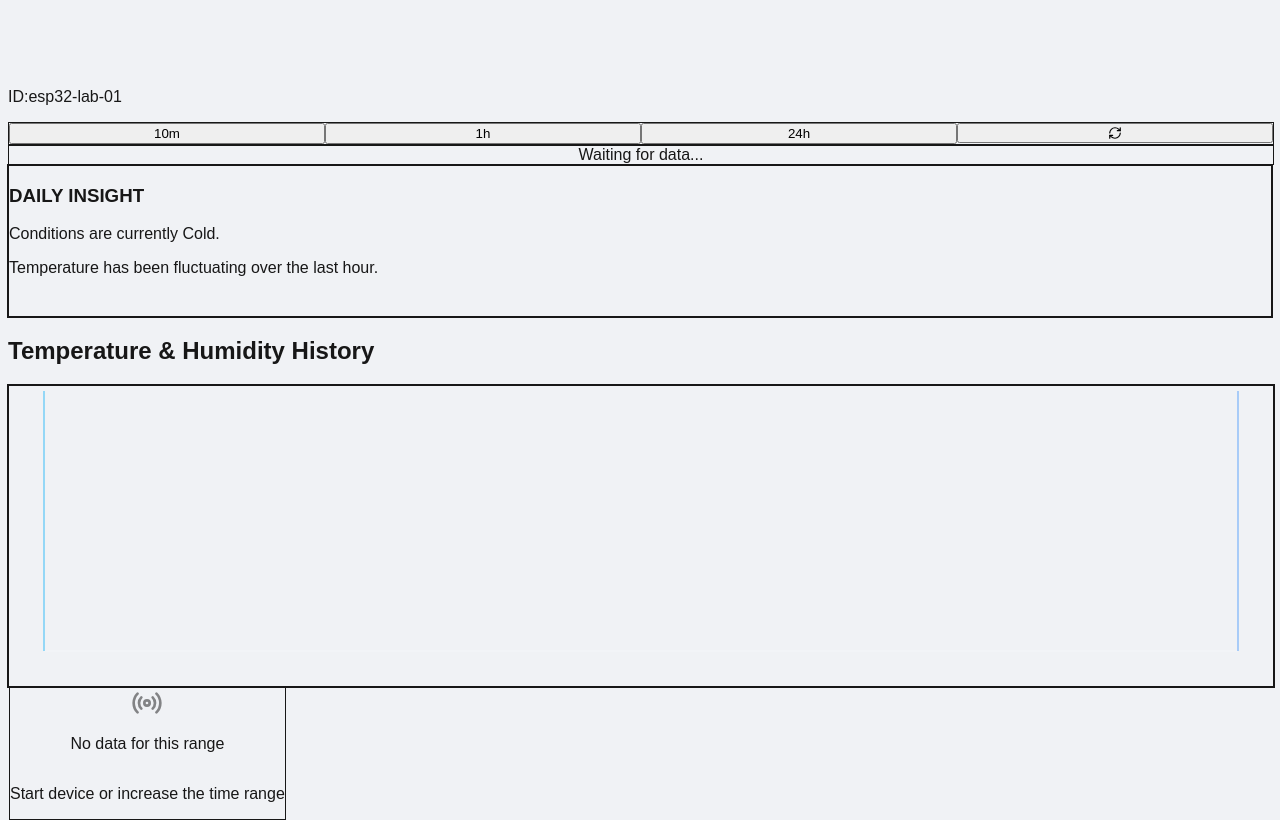
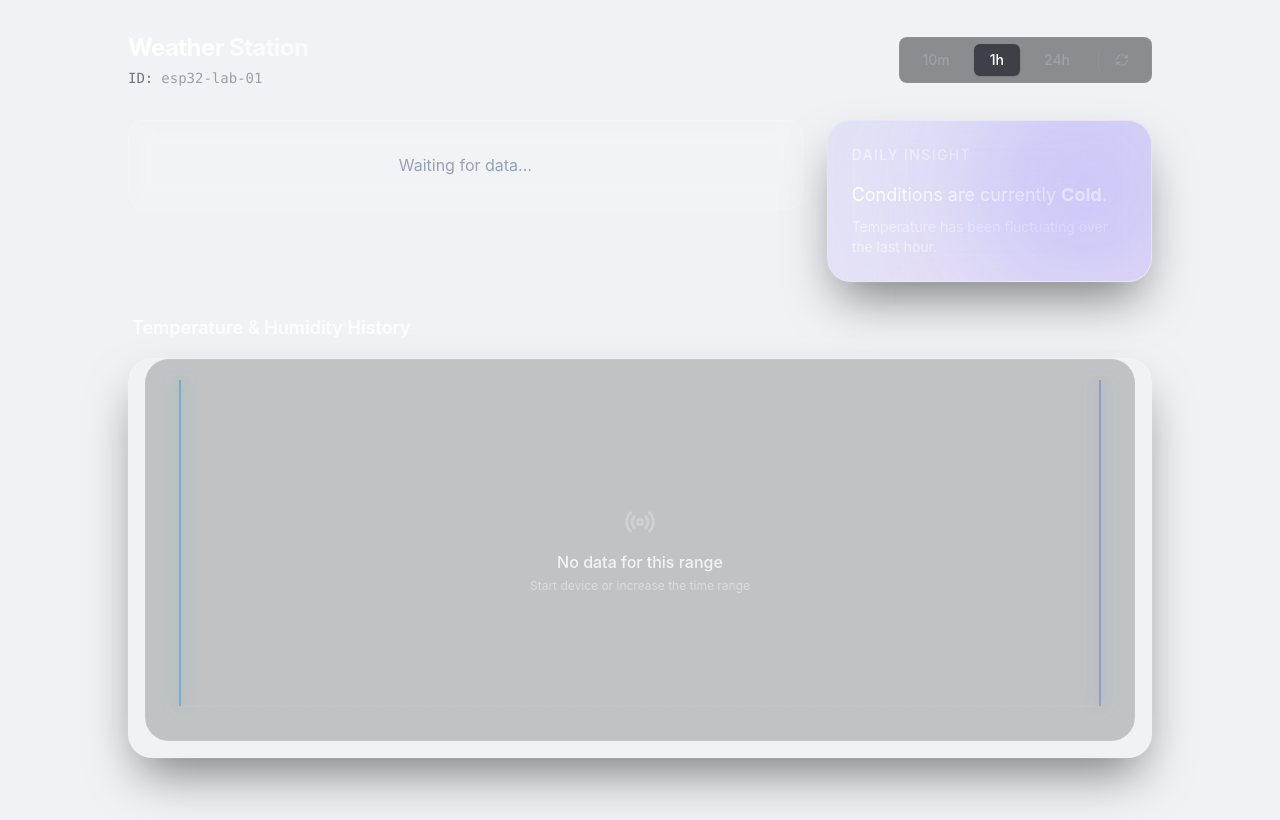
Before and after one commit to Shahadat99x/esp32-weather-iot-platform, a Next.js app in the folder apps/web/: page / in a window 1280 px wide. Built offline with nearby package versions, Linux system fonts and the light colour scheme; no server answers.

Commit message:
fix(ui): properly configure tailwindcss v4 with postcss to enable new styles

```diff
--- a/apps/web/package.json
+++ b/apps/web/package.json
@@ -20,6 +20,7 @@
     "zod": "^4.3.6"
   },
   "devDependencies": {
+    "@tailwindcss/postcss": "^4.2.0",
     "@types/node": "^20",
     "@types/react": "^19",
     "@types/react-dom": "^19",
--- /dev/null
+++ b/apps/web/postcss.config.mjs
@@ -0,0 +1,5 @@
+export default {
+  plugins: {
+    "@tailwindcss/postcss": {},
+  },
+};
--- a/apps/web/src/app/globals.css
+++ b/apps/web/src/app/globals.css
@@ -1,6 +1,4 @@
-@tailwind base;
-@tailwind components;
-@tailwind utilities;
+@import "tailwindcss";
 
 :root {
   --background: #f0f2f5;
```
Also changed, not shown: 1 other file (tests, documents, lock files or other folders).
